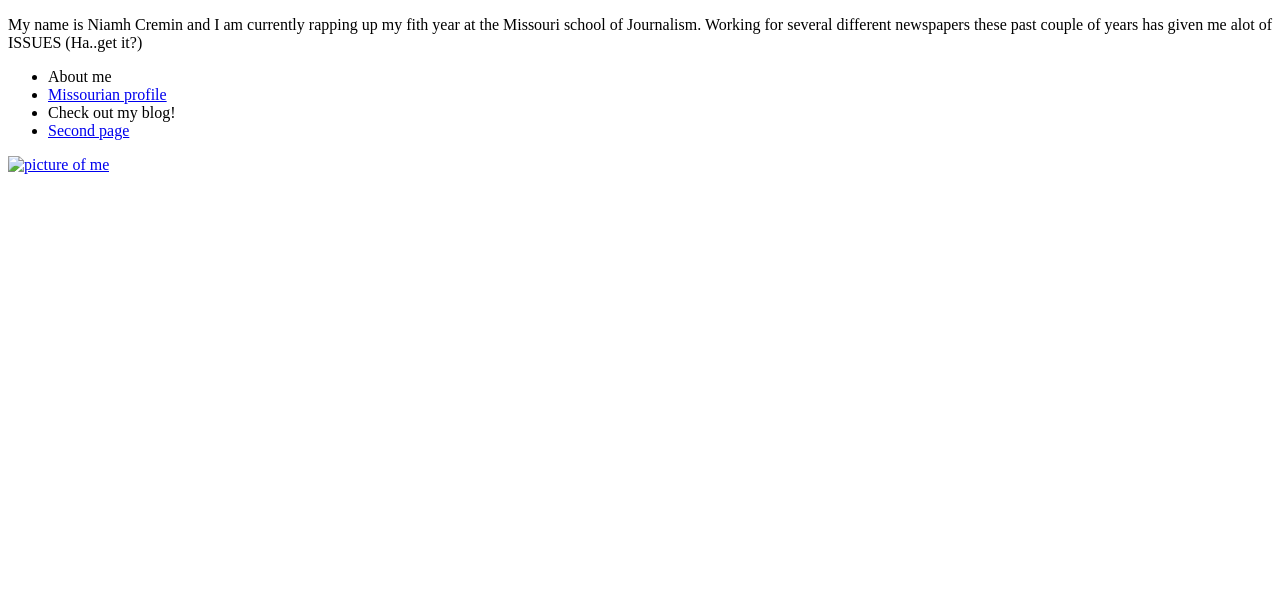
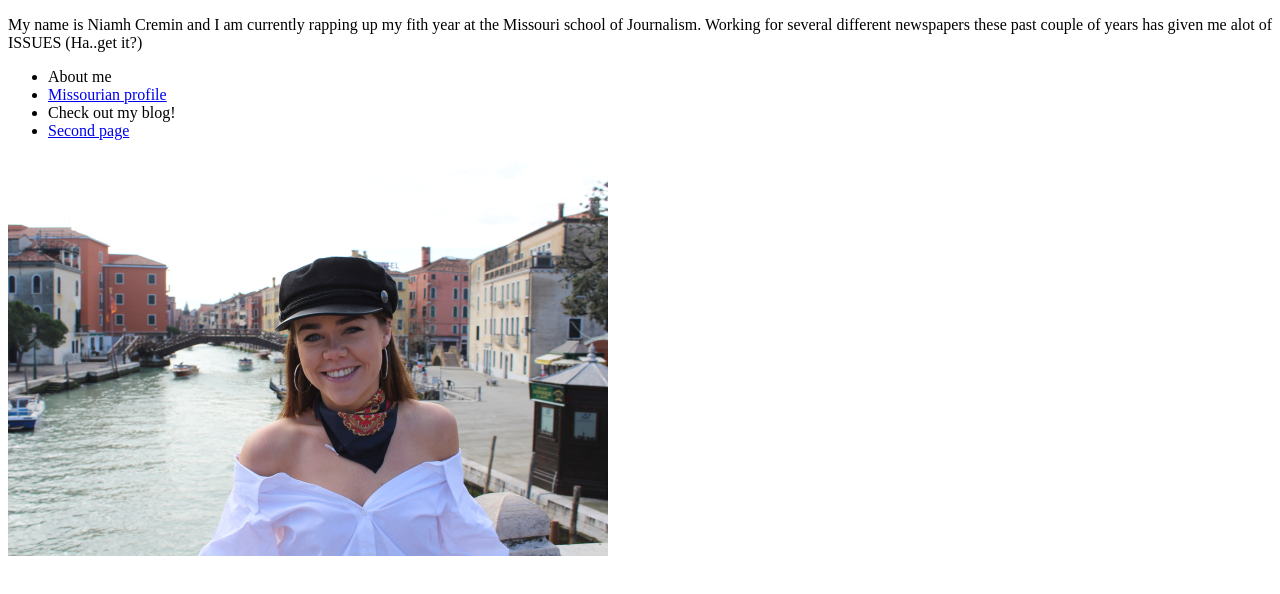
Before and after one commit to NiamhCremin/NiamhCremin, a plain HTML site: page index.html in a window 1280 px wide. Drawn offline with Linux system fonts and the light colour scheme.

Commit message:
added jpg

```diff
--- a/index.html
+++ b/index.html
@@ -20,6 +20,6 @@
   <li><a href="secondpage.html">Second page</a></li>
 </ul>
 <a href="mailto:ngcc55@mail.missouri.edu">
-<img src="img_5064" alt="picture of me" /></a>
+<img src="img_5064.jpg" alt="picture of me" /></a>
 
 	</body></html>
```
